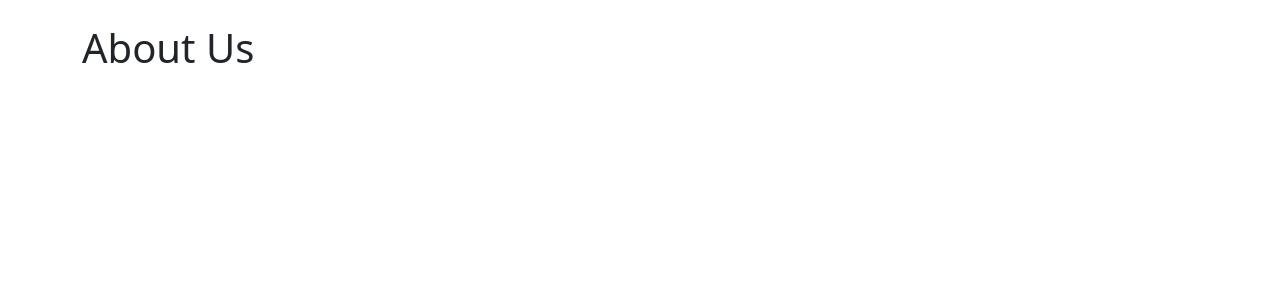
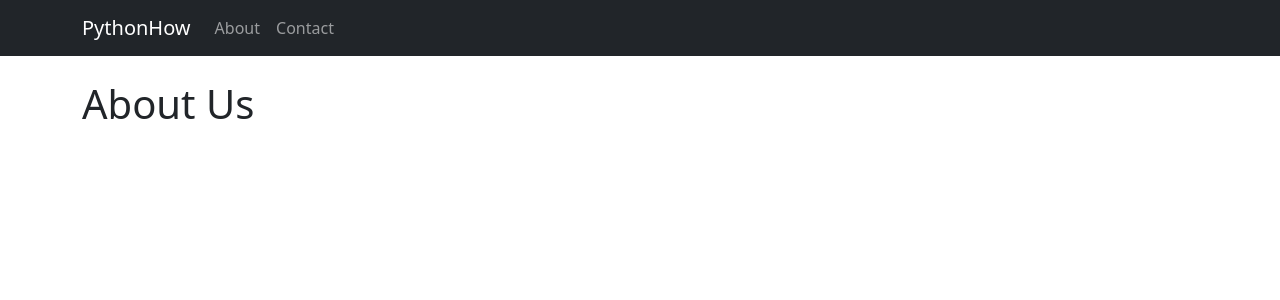
Before and after one commit to Alifseen/Django-Form-Website, a Django app: page /about/ in a window 1280 px wide. Shown: the top 300 px of the page. Run offline with Django 5.2, Linux system fonts and the light colour scheme.

Commit message:
copy pasted nav bar html code to base html

```diff
--- a/Supporting notes.txt
+++ b/Supporting notes.txt
@@ -46,7 +46,7 @@ returns render(request, "html file")
 
 First go to settings and add path to the folder which will contain the HTML Files. if not specified, simply create a folder called "templates" in the app folder and store the HTML there
 
-to connect a page to url, create a url.py file, and
+to connect a page to url, create a urls.py file, and
 from django.urls import path
 from . import views (. means same directory)
 
--- a/job_application/templates/base.html
+++ b/job_application/templates/base.html
@@ -6,6 +6,26 @@
     <link rel="stylesheet" href="https://cdn.jsdelivr.net/npm/bootstrap@5.1.3/dist/css/bootstrap.min.css">
 </head>
 <body>
+<!--Create a nav bar in base html so it loads on all pages-->
+    <nav class="navbar navbar-expand-lg navbar-dark bg-dark">
+      <div class="container">
+        <a class="navbar-brand" href="{% url 'index' %}">PythonHow</a>
+        <button class="navbar-toggler" type="button" data-bs-toggle="collapse" data-bs-target="#navbarNav" aria-controls="navbarNav" aria-expanded="false" aria-label="Toggle navigation">
+          <span class="navbar-toggler-icon"></span>
+        </button>
+        <div class="collapse navbar-collapse" id="navbarNav">
+          <ul class="navbar-nav">
+            <li class="nav-item {% if request.path == '/about/' %}active{% endif %}">
+              <a class="nav-link" href="{% url 'about' %}">About</a>
+            </li>
+            <li class="nav-item">
+              <a class="nav-link" href="{% url 'contact' %}">Contact</a>
+            </li>
+          </ul>
+        </div>
+      </div>
+    </nav>
+
     <div class="container">
         {% block content %}
         {% endblock %}
```
